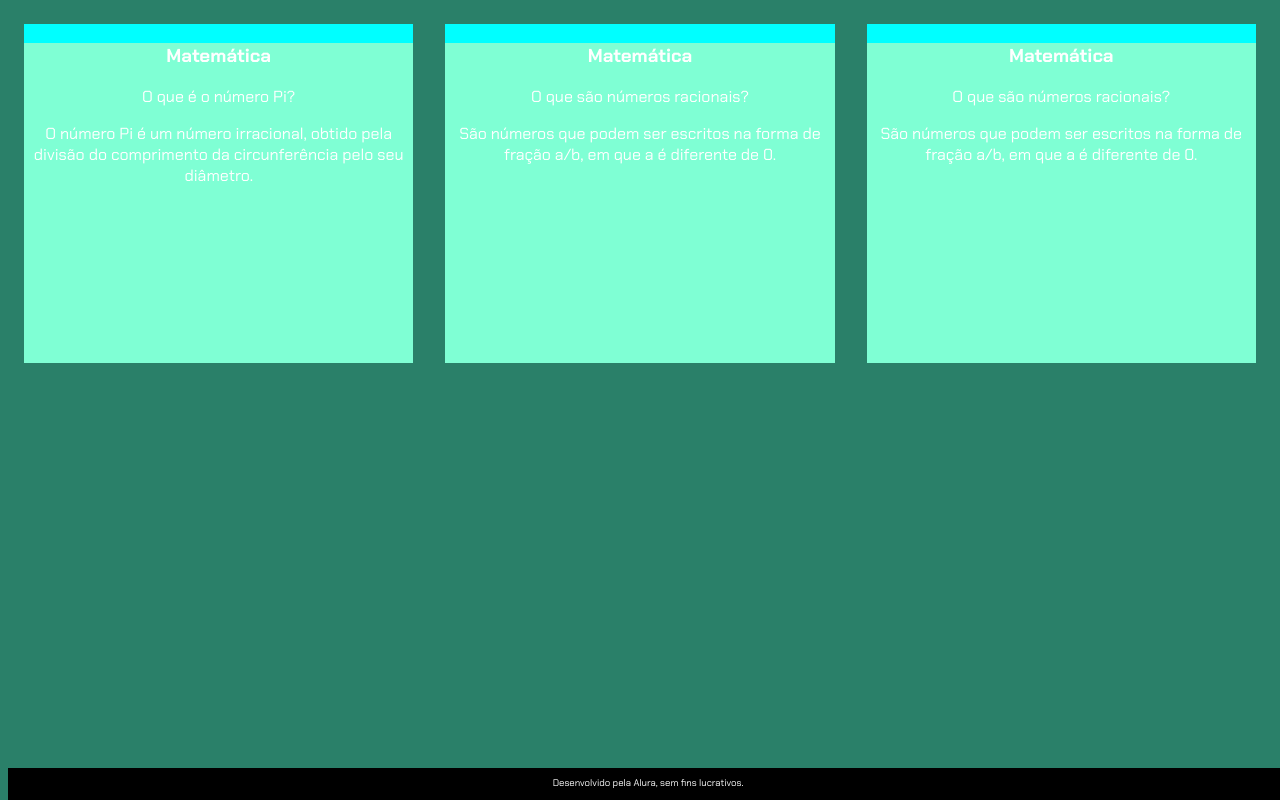
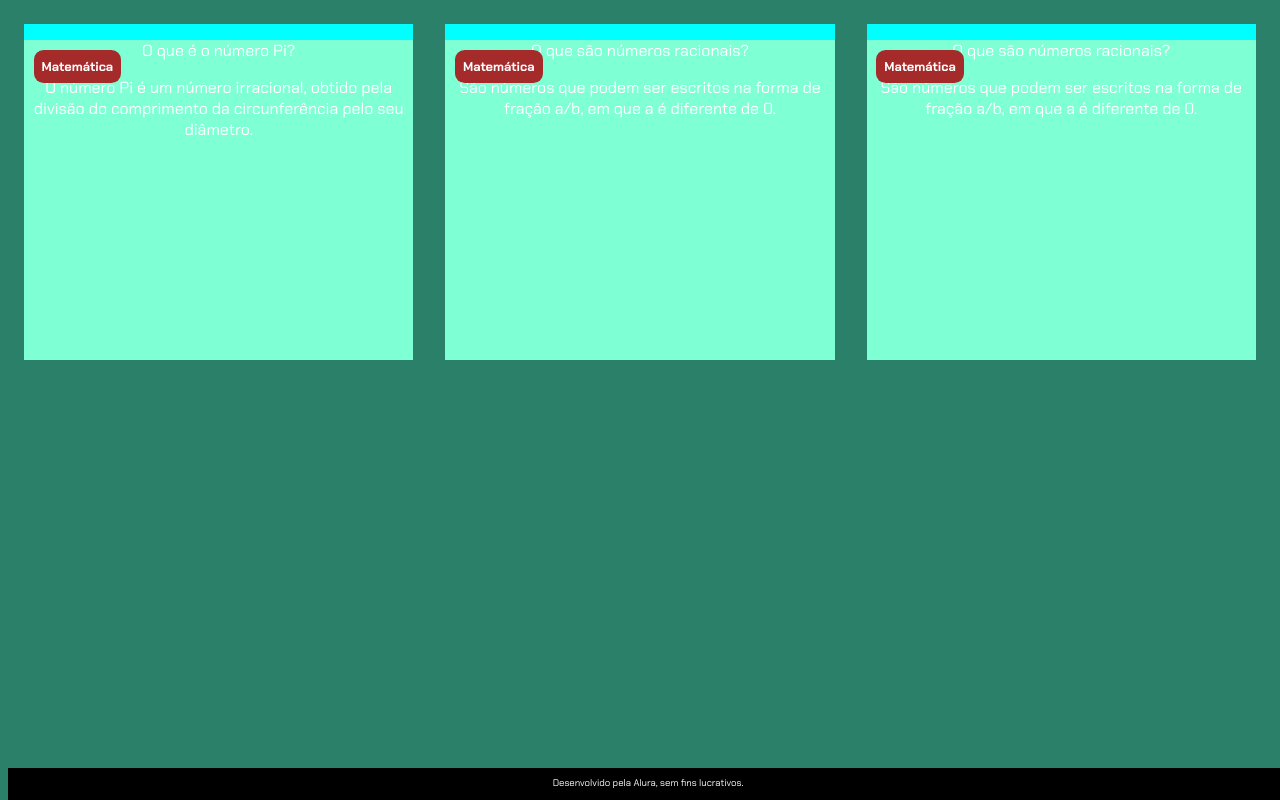
Before and after one commit to fabischor/ferramenta-de-estudo, a plain HTML site: page index.html in a window 1280 px wide. Drawn offline with Linux system fonts and the light colour scheme; a web font is replaced by a local one.

Commit message:
Estilo do cartão

```diff
--- a/assets/style.css
+++ b/assets/style.css
@@ -22,6 +22,16 @@ body {
     height: 100%;
 }
 
+.cartao__conteudo h3 {
+    background-color: brown;
+    text-align: left;
+    padding: 0.5rem;
+    position: absolute;
+    margin: 0.6rem;
+    border-radius: 0.6rem;
+    font-size: 1vw;
+}
+
 footer {
     background-color: black;
     color: white;
```
